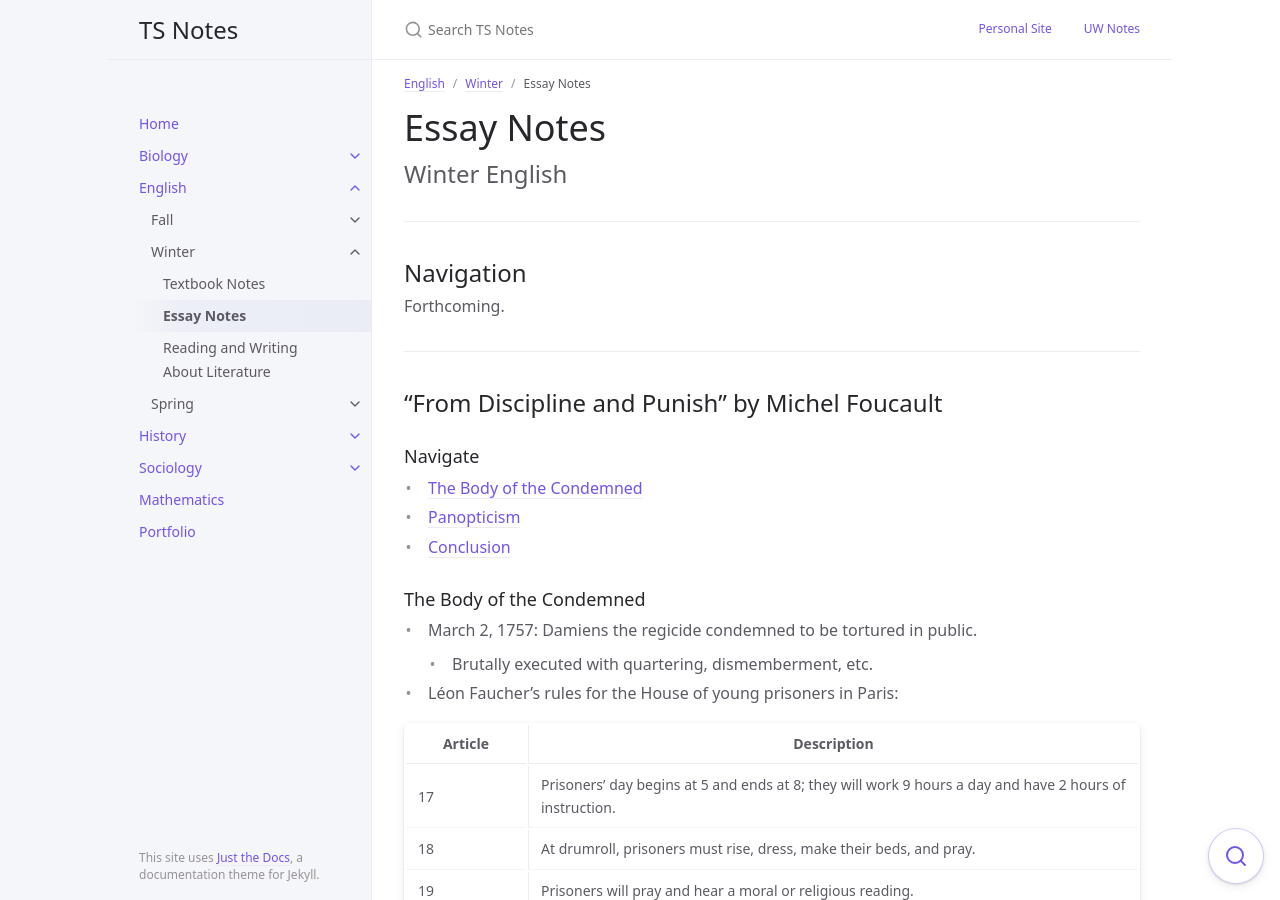
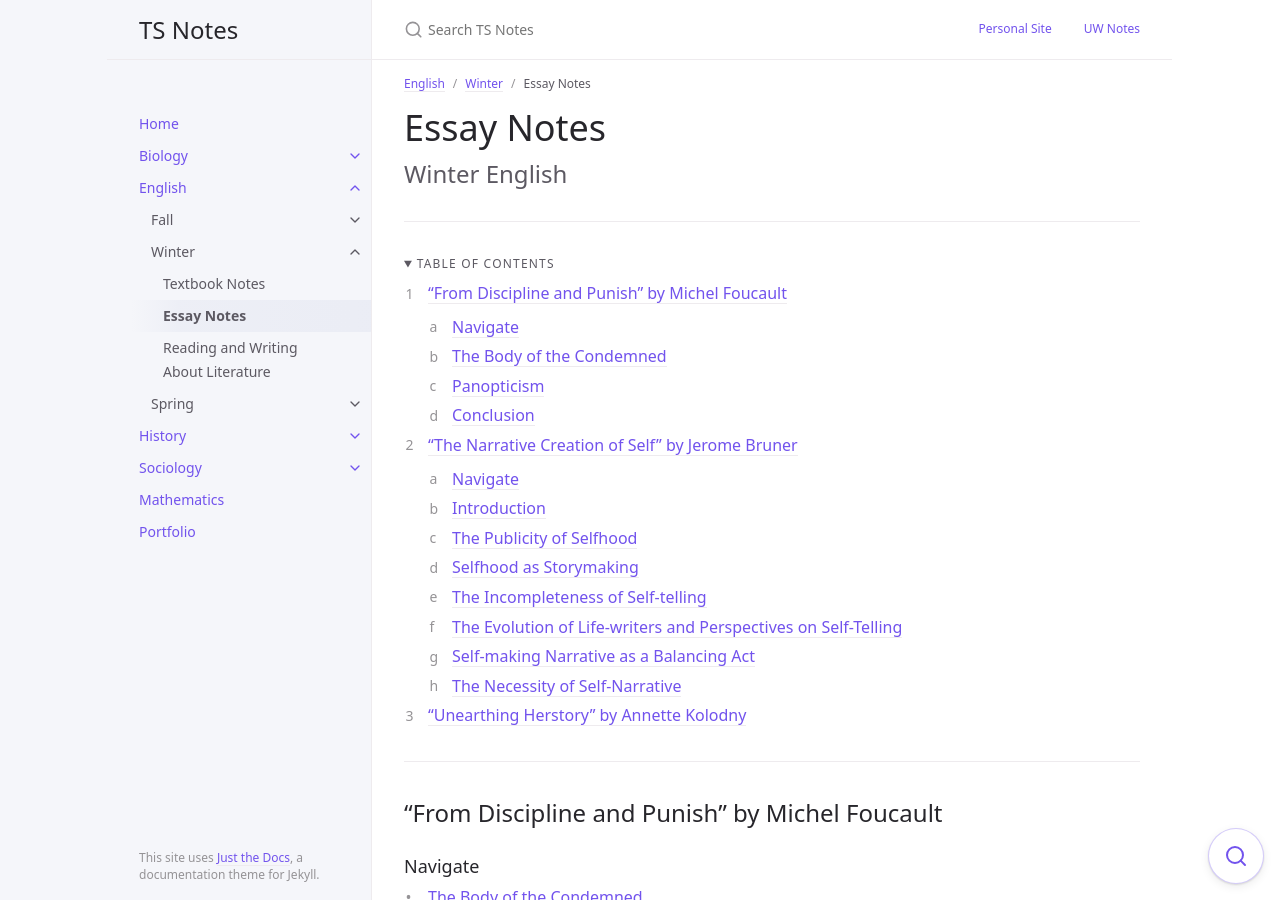
Before and after one commit to andre-ye/ts, a Jekyll site: the page built from docs/english/winter/essay.md, in a window 1280 px wide and 900 px high. Built offline with Jekyll 4.4.1, drawn with Linux system fonts in a browser that asks for light colours; nearby versions of some CDN libraries.

Commit message:
Update essay.md

```diff
--- a/docs/english/winter/essay.md
+++ b/docs/english/winter/essay.md
@@ -7,14 +7,21 @@ nav_order: 5
 ---
 
 # Essay Notes
+{: .no_toc }
 
 Winter English
 {: .fs-6 .fw-300 }
 
 ---
 
-## Navigation
-Forthcoming.
+<details open markdown="block">
+  <summary>
+    Table of contents
+  </summary>
+  {: .text-delta }
+1. TOC
+{:toc}
+</details>
 
 ---
 
```
